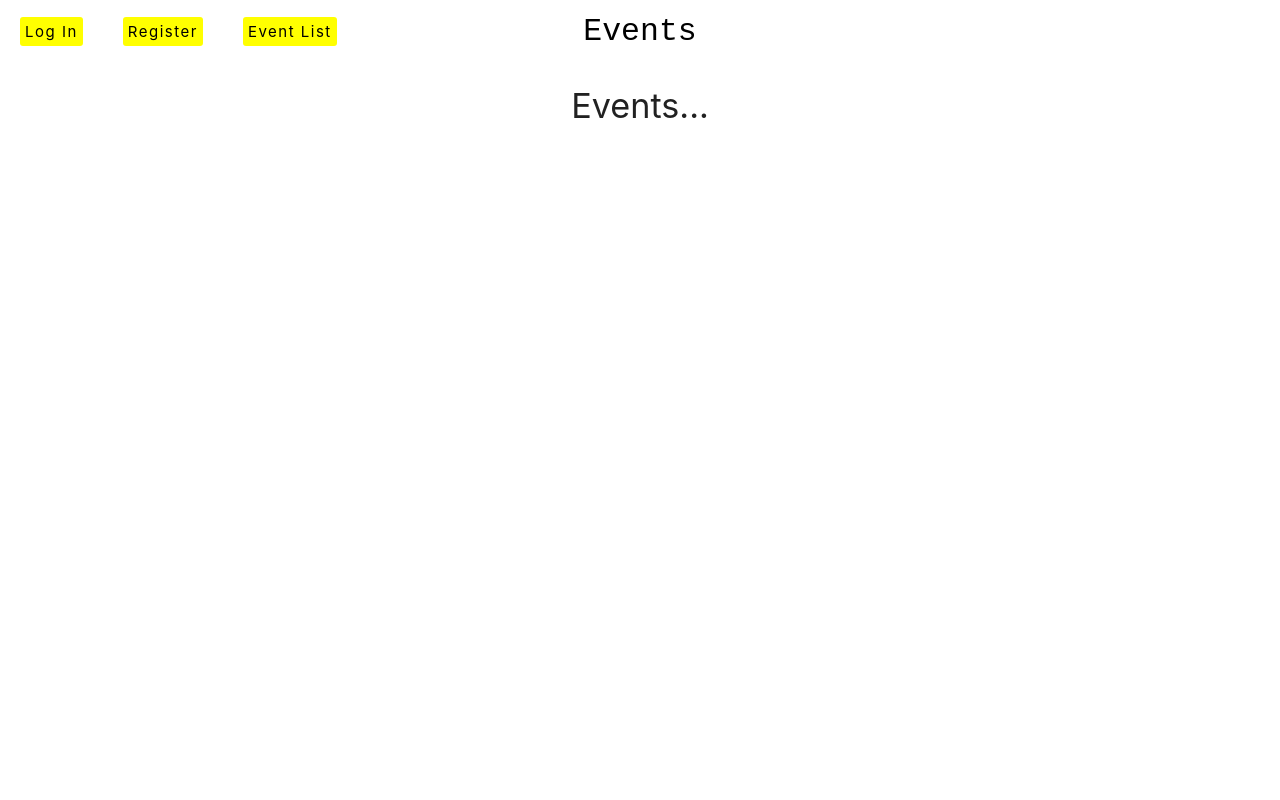
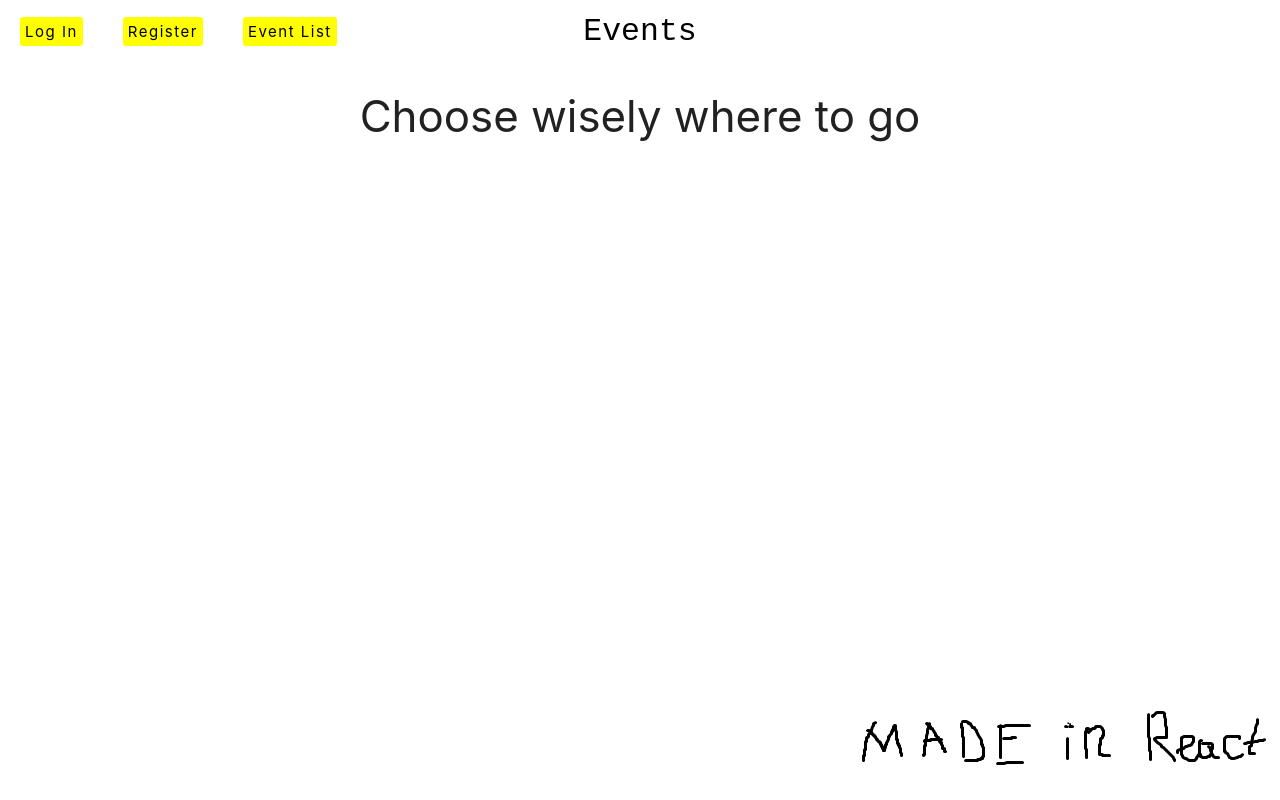
Before and after one commit to Rostislav013/event-manager, a React (Create React App) app: page / in a window 1280 px wide. Built offline with nearby package versions, Linux system fonts and the light colour scheme; no server answers.

Commit message:
added logo

```diff
--- a/src/App.js
+++ b/src/App.js
@@ -13,7 +13,7 @@ import PrivateRoute from "./components/private-route/PrivateRoute";
 import Dashboard from "./components/dashboard/Dashboard";
 import EventInsert from "./components/dashboard/EventInsert";
 import EventUpdate from "./components/dashboard/EventUpdate";
-import { EventsList, EventsListAuth } from './pages' // first mistake here
+import { EventsList, EventsListAuth } from './pages';
 
 // Check for token to keep an user logged in
 if (localStorage.jwtToken) {
--- /dev/null
+++ b/src/components/layout/Landing.css
@@ -0,0 +1,8 @@
+.madeInReact {
+    position: absolute;
+    bottom: 0%;
+    right: 0;
+  }
+  .eventsHeader  {
+      text-align: center;
+  }
--- a/src/components/layout/Landing.js
+++ b/src/components/layout/Landing.js
@@ -1,19 +1,13 @@
 import React, { Component } from "react";
-
+import react from './react.png';
+import './Landing.css';
 class Landing extends Component {
   render() {
     return (
       <div>
-
-          <div className="col s12 center-align">
-            <h4>
-              Events...
-            </h4>
-
-
-
-          </div>
-
+        <div className="madeInReact">
+          <img src={react} alt="Made in React" />
+        </div>
       </div>
     );
   }
--- a/src/pages/EventsList.jsx
+++ b/src/pages/EventsList.jsx
@@ -1,10 +1,9 @@
-import React, { Component } from 'react'
-import ReactTable from 'react-table'
-import api from '../e-api/api'
-
-import styled from 'styled-components'
-
-import 'react-table/react-table.css'
+import React, { Component } from 'react';
+import ReactTable from 'react-table';
+import api from '../e-api/api';
+import styled from 'styled-components';
+import 'react-table/react-table.css';
+import react from '../components/layout/react.png'
 
 const Wrapper = styled.div`
     padding: 0 40px 40px 40px;
@@ -127,6 +126,8 @@ class EventsList extends Component {
         }
 
         return (
+            <div>
+                <h3 className='eventsHeader'>Choose wisely where to go</h3>
             <Wrapper>
                 {showTable && (
                     <ReactTable
@@ -139,6 +140,10 @@ class EventsList extends Component {
                     />
                 )}
             </Wrapper>
+                <div  className="madeInReact">
+                    <img src={react} alt="Made in React" />
+                </div>
+            </div>
         )
     }
 }
```
Also changed, not shown: src/components/layout/react.png (added).
